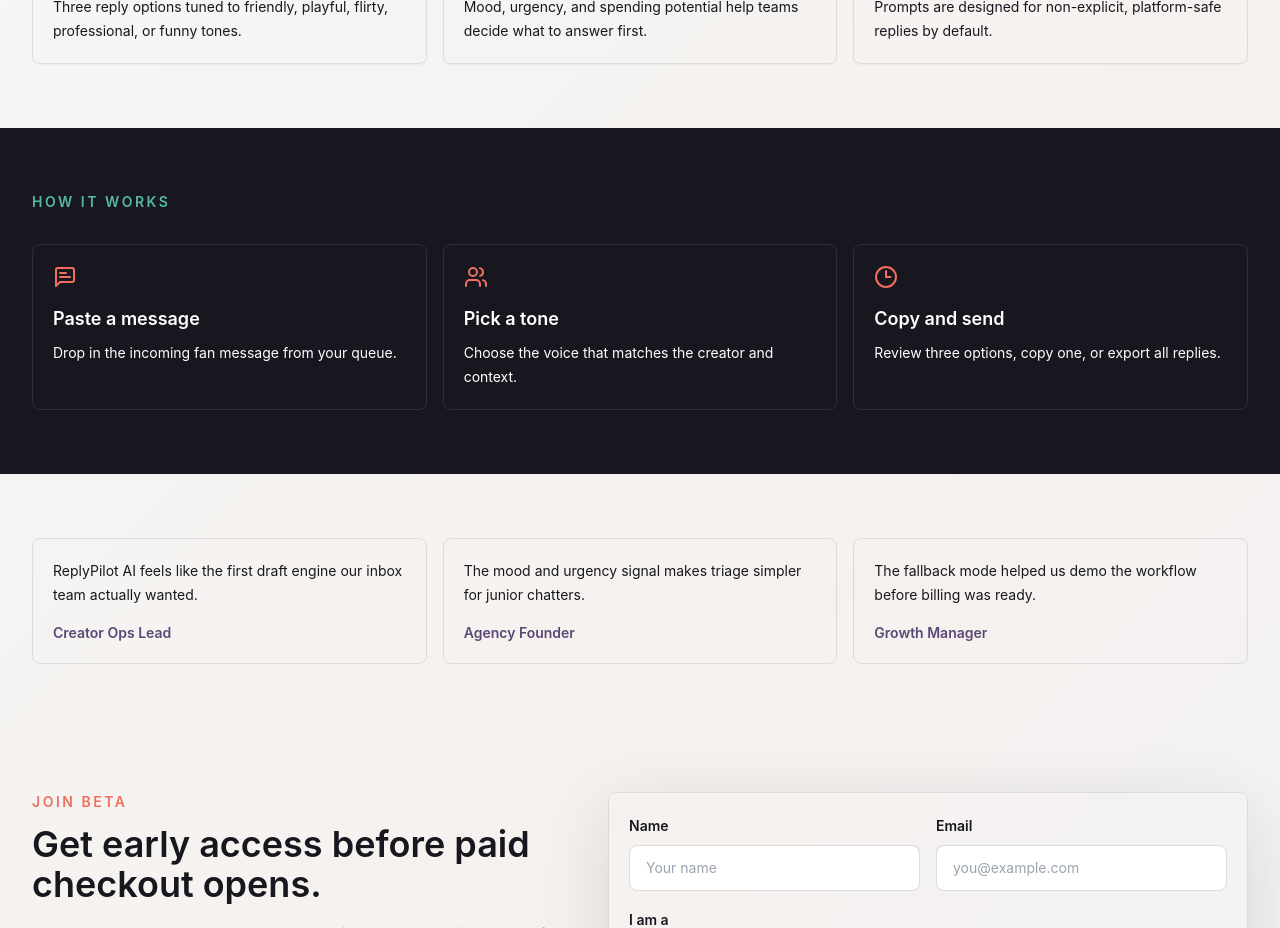
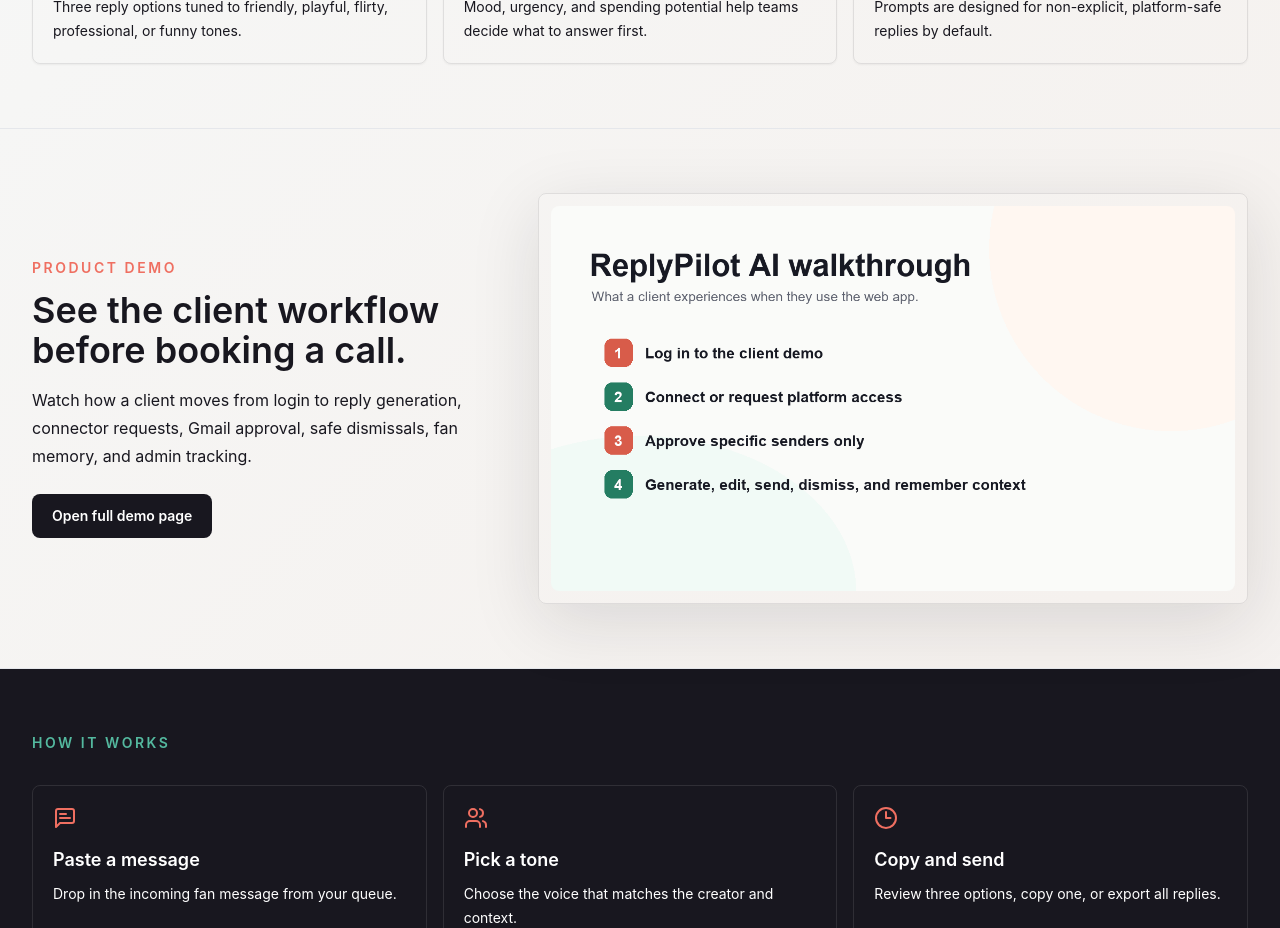
Before and after one commit to kevinks2919-netizen/ReplypilotAI, a Next.js app: page / in a window 1280 px wide. Shown: the part 1460-2388 px from the top of the page. Built offline with nearby package versions, Linux system fonts and the light colour scheme.

Commit message:
Embed demo walkthrough on homepage

```diff
--- a/src/app/page.tsx
+++ b/src/app/page.tsx
@@ -1,4 +1,5 @@
 import Link from "next/link";
+import Image from "next/image";
 import {
   ArrowRight,
   BarChart3,
@@ -224,6 +225,39 @@
         </div>
       </section>
 
+      <section className="border-y border-ink/8 bg-white/58 px-5 py-16 sm:px-8" id="demo">
+        <div className="mx-auto grid max-w-7xl gap-8 lg:grid-cols-[0.8fr_1.2fr] lg:items-center">
+          <div>
+            <p className="text-sm font-semibold uppercase tracking-[0.18em] text-coral">
+              Product demo
+            </p>
+            <h2 className="mt-3 text-3xl font-semibold text-ink sm:text-4xl">
+              See the client workflow before booking a call.
+            </h2>
+            <p className="mt-4 text-base leading-7 text-ink/68">
+              Watch how a client moves from login to reply generation, connector
+              requests, Gmail approval, safe dismissals, fan memory, and admin tracking.
+            </p>
+            <Link
+              href="/demo"
+              className="mt-6 inline-flex min-h-11 items-center justify-center rounded-lg bg-ink px-5 py-3 text-sm font-semibold text-white transition hover:bg-plum"
+            >
+              Open full demo page
+            </Link>
+          </div>
+          <div className="rounded-lg border border-ink/10 bg-white/88 p-3 shadow-soft">
+            <Image
+              src="/demo/replypilot-client-walkthrough.gif"
+              alt="Animated walkthrough showing how clients use ReplyPilot AI"
+              width={1280}
+              height={720}
+              unoptimized
+              className="aspect-video w-full rounded-lg object-cover"
+            />
+          </div>
+        </div>
+      </section>
+
       <section className="bg-ink px-5 py-16 text-white sm:px-8">
         <div className="mx-auto max-w-7xl" id="how-it-works">
           <p className="text-sm font-semibold uppercase tracking-[0.18em] text-mint">How it works</p>
```
